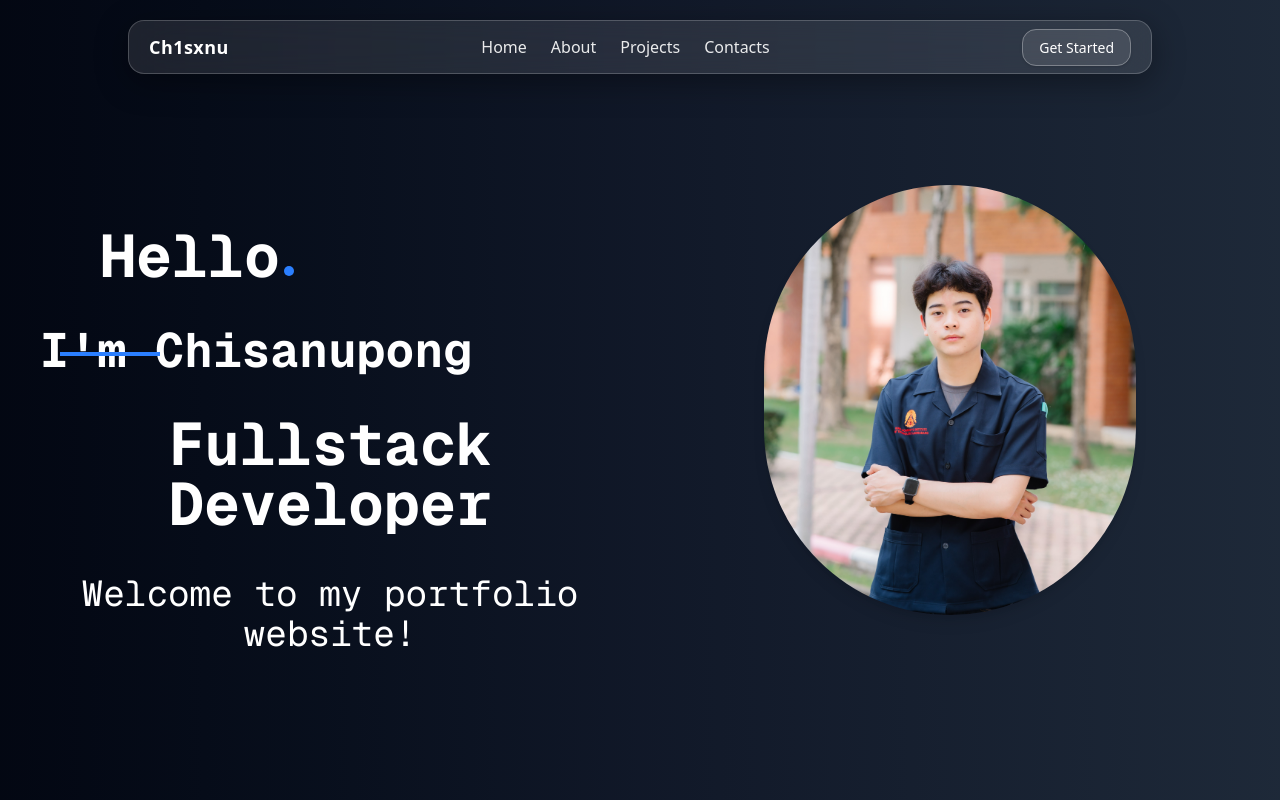
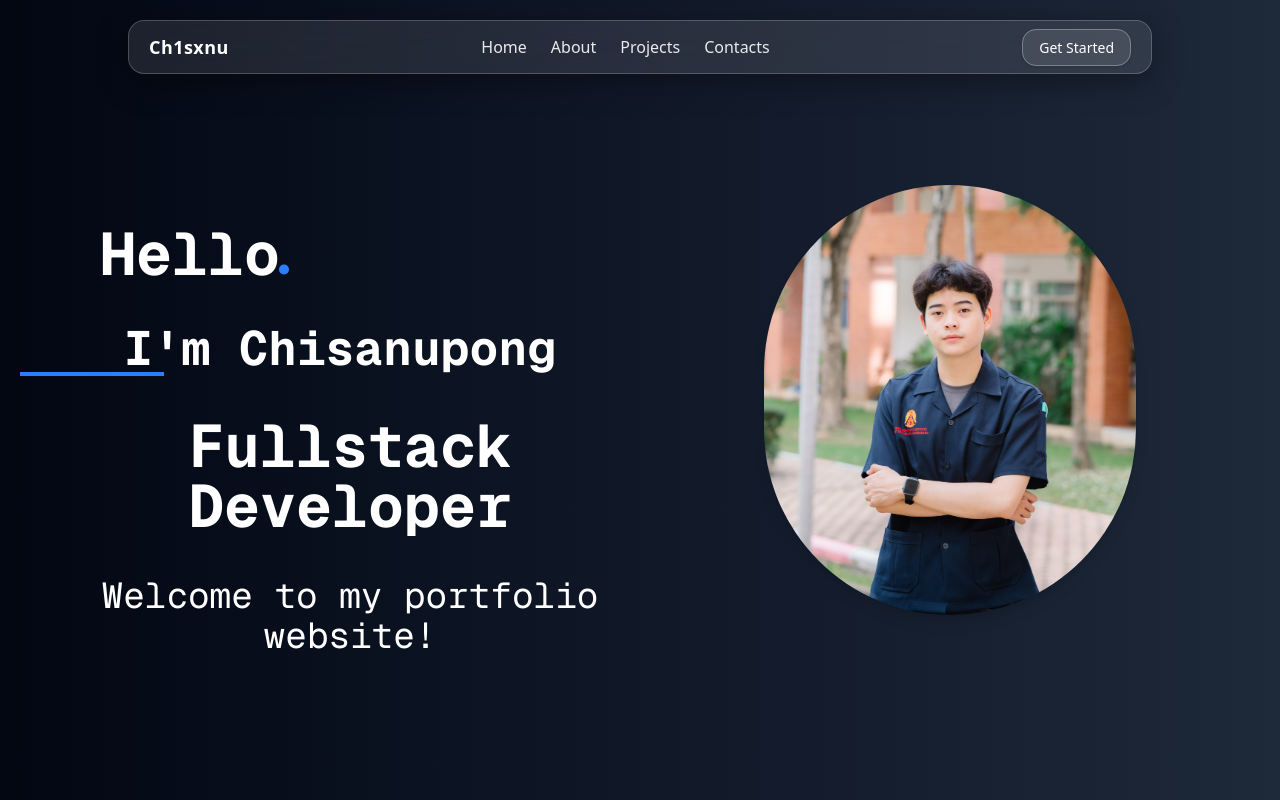
Before and after one commit to LeftRightConfuse/PortFolio_Project, a Next.js app: page / in a window 1280 px wide. Shown: the top 800 px of the page. Built offline with nearby package versions, Linux system fonts and the light colour scheme.

Commit message:
responsive homepage  finish

```diff
--- a/src/app/page.jsx
+++ b/src/app/page.jsx
@@ -7,9 +7,6 @@ import { SparklesCore } from "../components/ui/shadcn-io/sparkles/index";
 import About from "../app/about/page";
 import Projects from "../app/projec/page";
 import Contacts from "../app/contacts/page";
-
-
-
 
 export default function Home() {
   return (
@@ -21,35 +18,39 @@ export default function Home() {
              bg-gradient-to-r from-gray-950 via-gray-900 to-gray-800
              items-center justify-center text-center px-5 py-10"
       >
-    {/* ฝั่งข้อความ */}
         <div className="flex-1 flex flex-col justify-center items-center xl:items-start">
-      <div className="relative flex items-center">
+          <div className="relative flex items-center justify-center xl:justify-start">
             <p className="text-white mt-20 font-mono text-4xl xl:text-6xl font-bold relative z-10 xl:pl-20">
               Hello
             </p>
-        {/* จุดสีน้ำเงิน: ซ่อนบนมือถือกันตำแหน่งเพี้ยน */}
-        <div className="hidden xl:block absolute left-66 top-30 w-2.5 h-2.5 bg-blue-500 rounded-full z-0" />
+            <span
+              aria-hidden
+              className="pointer-events-none absolute left-28.5 top-27 -translate-x-1/2 -translate-y-[35%]
+                   w-2 h-2 sm:w-3.5 sm:h-3.5 rounded-full bg-blue-500
+                   xl:left-66 xl:top-31 xl:w-2.5 xl:h-2.5"
+            />
           </div>
 
-      <div className="mt-10">
-        {/* เส้นสีน้ำเงิน: ซ่อนบนมือถือ */}
-        <div className="hidden xl:block absolute left-15 top-88 w-25 h-1 bg-blue-500 z-0" />
+          <div className="mt-10 w-full relative">
             <p className="text-white font-mono text-3xl xl:text-5xl font-bold xl:ml-5">
-          I&apos;m Chisanupong
+              I'm Chisanupong
             </p>
+            <div
+              aria-hidden
+              className="mx-auto xl:mx-0 h-[4px] w-28 sm:w-36 bg-blue-500"
+            />
           </div>
 
-      <p className="text-white font-mono text-4xl xl:text-6xl font-bold mt-10">
+          <p className="text-white font-mono text-4xl xl:text-6xl font-bold mt-10 xl:ml-10">
             Fullstack Developer
           </p>
 
-      <p className="text-white font-mono text-2xl xl:text-4xl mt-10">
+          <p className="text-white font-mono text-2xl xl:text-4xl mt-10 xl:ml-10">
             Welcome to my portfolio website!
           </p>
         </div>
 
-    {/* ฝั่งรูป */}
-    <div className="flex-1 flex justify-center items-center xl:text-left">
+        <div className="flex-1 flex justify-center items-center mt-10 xl:text-left xl:mt-0">
           <img
             src="./profile.JPG"
             alt="Profile Picture"
@@ -57,7 +58,6 @@ export default function Home() {
           />
         </div>
       </section>
-
 
       <section id="about">
         <About />
@@ -73,7 +73,6 @@ export default function Home() {
       <section className="w-full bg-gradient-to-r from-gray-950 via-gray-900 to-gray-800 ">
         <Footer />
       </section>
-
     </main>
   );
 }
```
Lines whose indentation alone changed are shown as unchanged.
